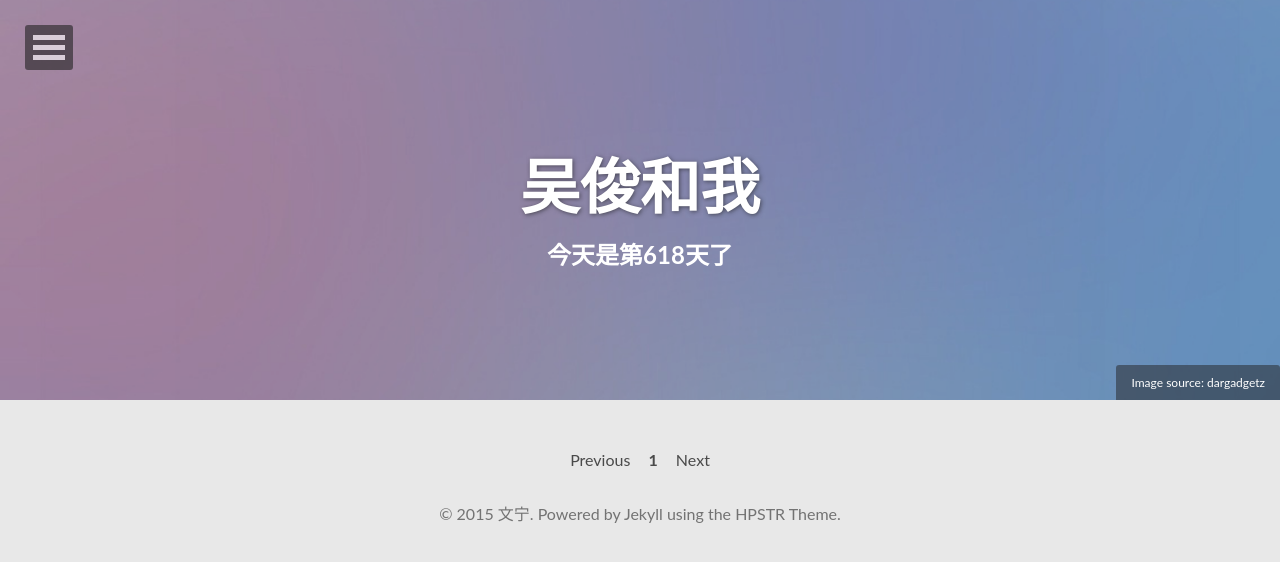
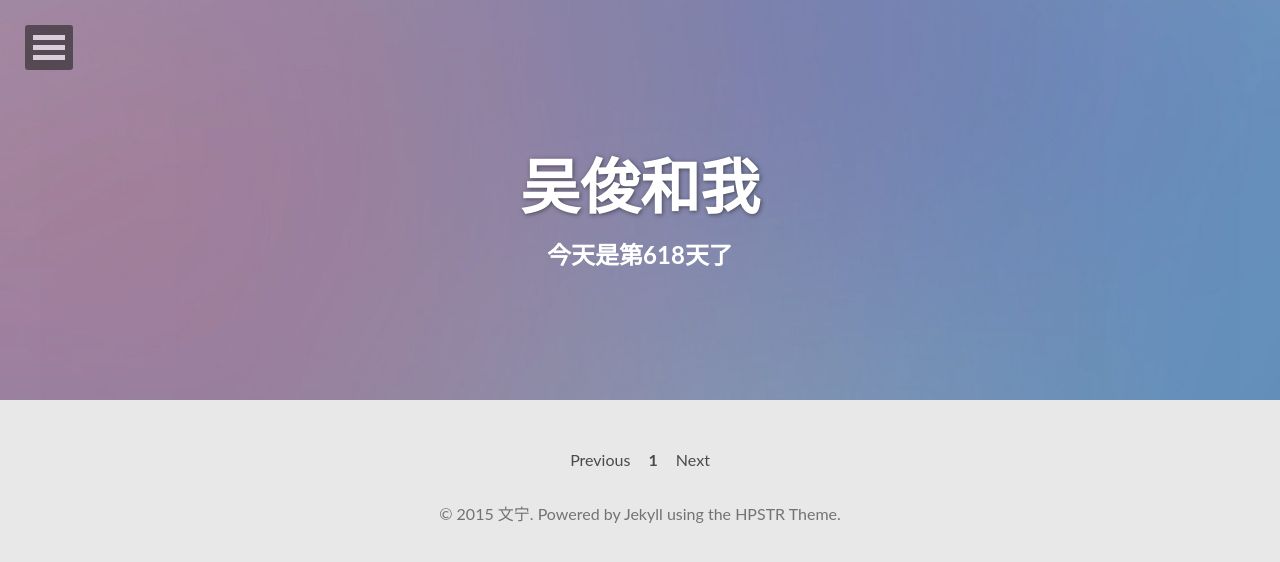
Before and after one commit to wjwn/wjwn.github.io, a Jekyll site: the page built from index.html, in a window 1280 px wide. Shown: the top 562 px of the page. Built offline with Jekyll 4.4.1, drawn with Linux system fonts in a browser that asks for light colours; the list of posts is cut into pages by our own code.

Commit message:
去除image credit”

```diff
--- a/_layouts/post-index.html
+++ b/_layouts/post-index.html
@@ -13,7 +13,7 @@
 {% include navigation.html %}
 
 <div class="entry-header">
-  {% if page.image.credit %}<div class="image-credit">Image source: <a href="{{ page.image.creditlink }}">{{ page.image.credit }}</a></div><!-- /.image-credit -->{% endif %}
+
   {% if page.image.feature %}
     <div class="entry-image">
       <img src="{{ site.url }}/images/{{ page.image.feature }}" alt="{{ page.title }}">
```
